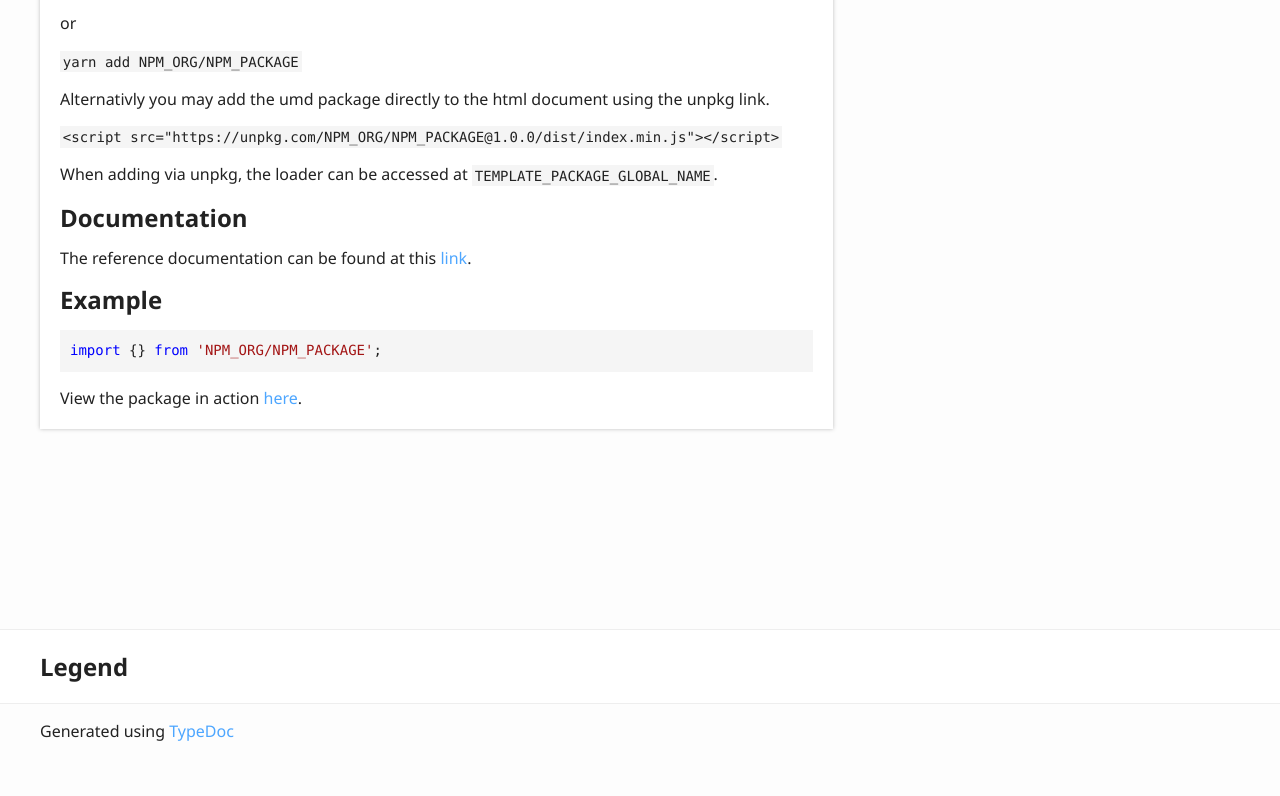
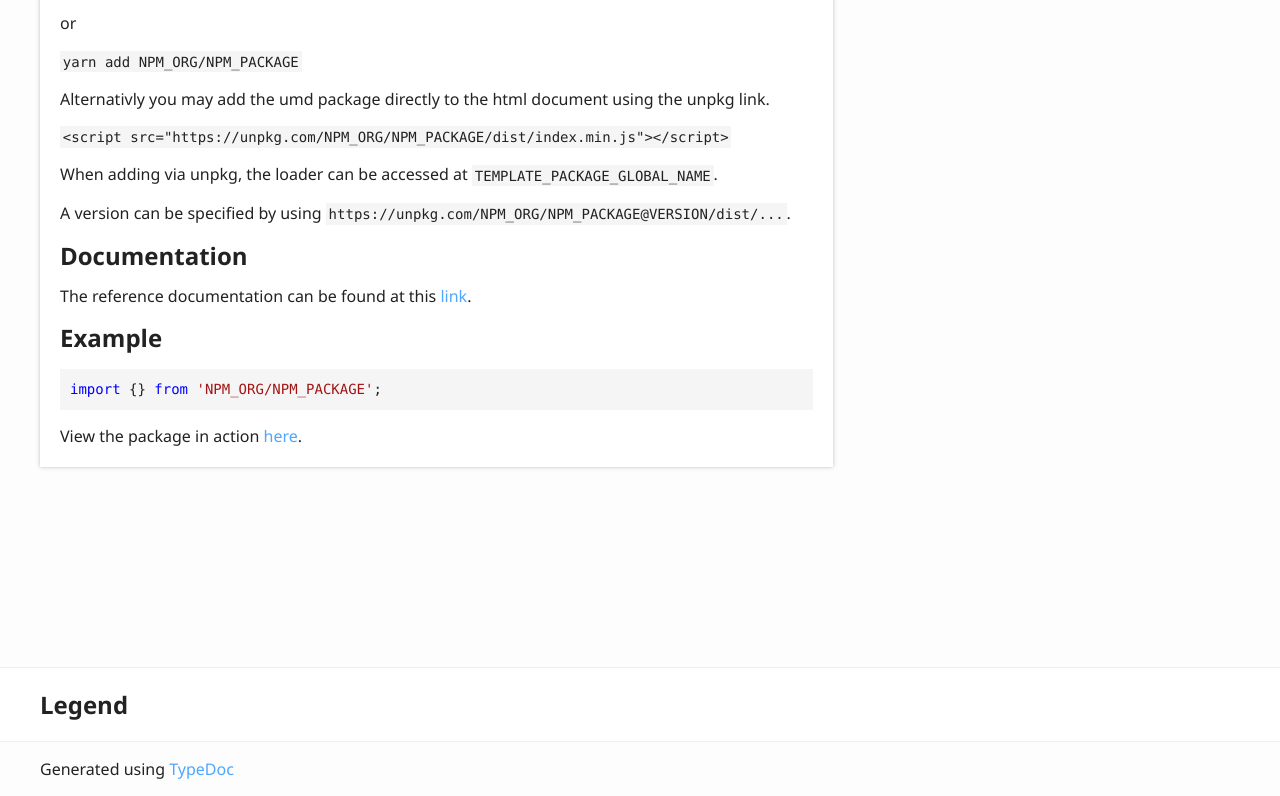
Before and after one commit to jpoehnelt/js-template, a plain HTML site: page index.html in a window 1280 px wide. Shown: the part 2560-3356 px from the top of the page. Before the commit the page ends 3318 px from the top, so only its background shows below. Drawn offline with Linux system fonts and the light colour scheme.

Commit message:
docs: update readme 8ea2eeb5b4648adc2f18402f7850f69d5af62634

```diff
--- a/index.html
+++ b/index.html
@@ -81,8 +81,9 @@
 				<p>or</p>
 				<p><code>yarn add NPM_ORG/NPM_PACKAGE</code></p>
 				<p>Alternativly you may add the umd package directly to the html document using the unpkg link.</p>
-				<p><code>&lt;script src=&quot;https://unpkg.com/NPM_ORG/NPM_PACKAGE@1.0.0/dist/index.min.js&quot;&gt;&lt;/script&gt;</code></p>
+				<p><code>&lt;script src=&quot;https://unpkg.com/NPM_ORG/NPM_PACKAGE/dist/index.min.js&quot;&gt;&lt;/script&gt;</code></p>
 				<p>When adding via unpkg, the loader can be accessed at <code>TEMPLATE_PACKAGE_GLOBAL_NAME</code>.</p>
+				<p>A version can be specified by using <code>https://unpkg.com/NPM_ORG/NPM_PACKAGE@VERSION/dist/...</code>.</p>
 				<a href="#documentation" id="documentation" style="color: inherit; text-decoration: none;">
 					<h2>Documentation</h2>
 				</a>
```
Also changed, not shown: globals.html (+1 -1 lines).
